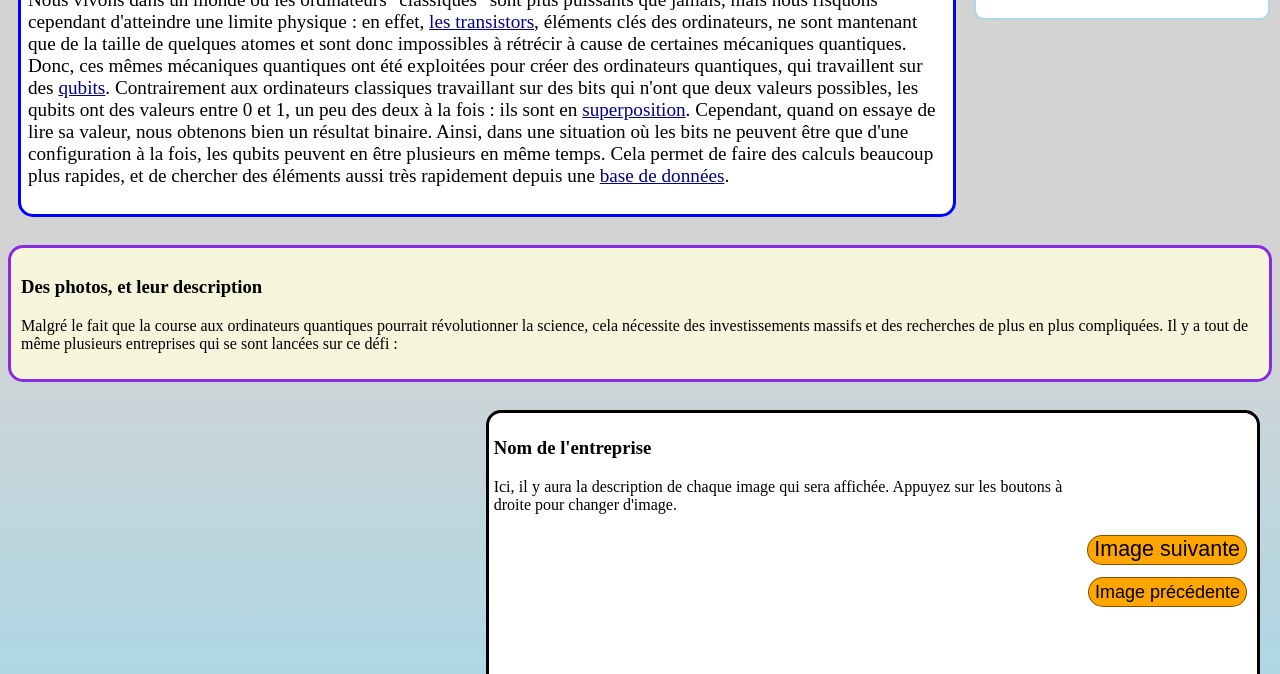
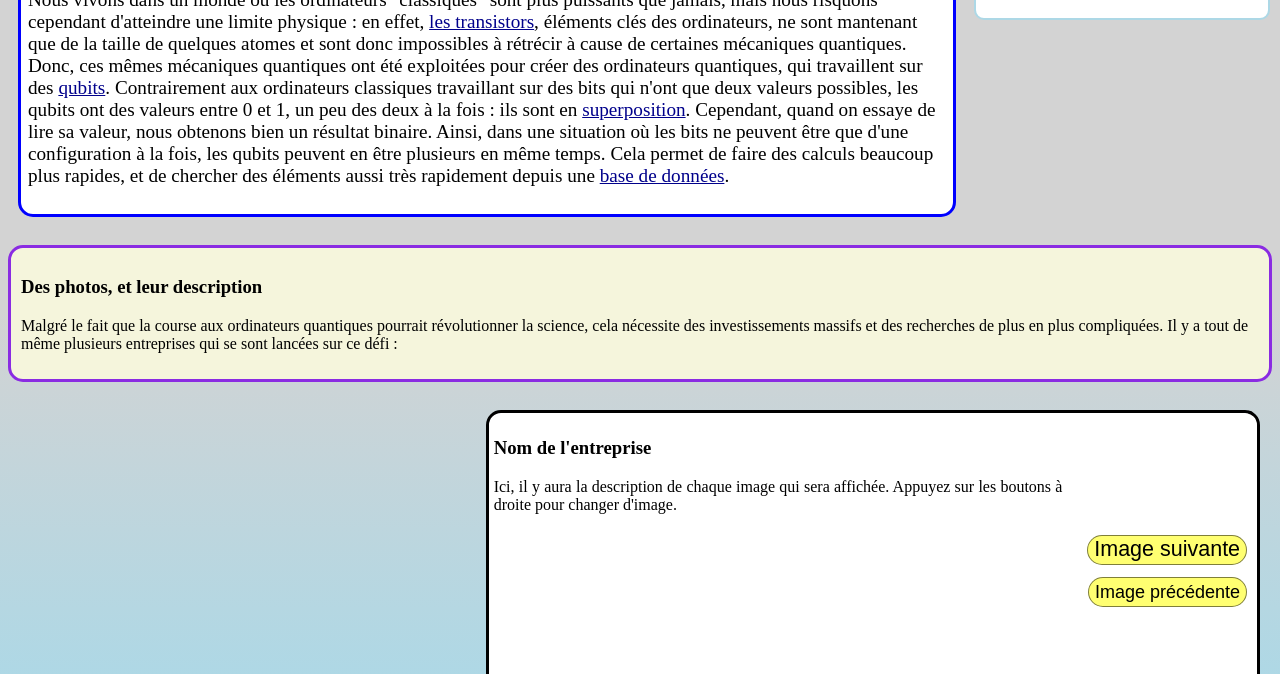
Before and after one commit to Amine-elhajji/expose-snt, a plain HTML site: page Pages/index.html in a window 1280 px wide. Shown: the part 126-800 px from the top of the page. Drawn offline with Linux system fonts and the light colour scheme.

Commit message:
Modification de la couleur des boutons

```diff
--- a/Styles/styles.css
+++ b/Styles/styles.css
@@ -97,7 +97,7 @@ button {
     font-size: 18px;
     height: 30px;
 
-    background-color: orange;
+    background-color: rgba(255, 255, 65, 0.747);
     border: 1px solid rgba(0, 0, 0, 0.5);
     border-radius: 15px;
     cursor: pointer;
```
